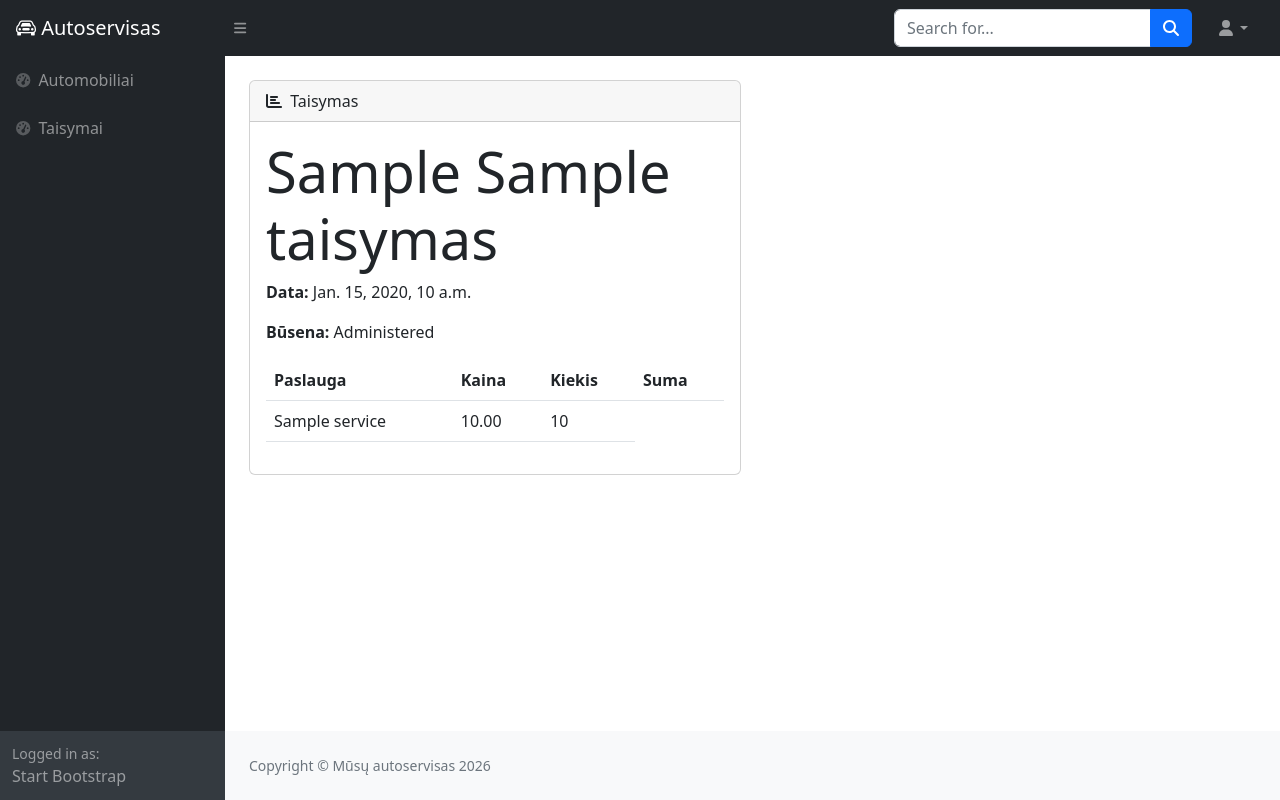
After one commit to DonatasNoreika/autoservice_20260727, a Django app: page /orders/1/ in a window 1280 px wide. The commit adds this page. Run offline with Django 5.2, Linux system fonts and the light colour scheme; tables that the repository leaves empty hold one stand-in row (values such as "Sample post"); some libraries are stand-ins or nearby versions.

Commit message:
5: +Paspaudus ant užsakymo nuorodos, būtų rodoma detali informacija apie užsakymą. Čia pat būtų matoma ir užsakymo eilučių informacija.

```diff
--- /dev/null
+++ b/mysite/autoservice/templates/order.html
@@ -0,0 +1,30 @@
+{% extends 'base.html' %}
+
+{% block title %}Taisymas{% endblock %}
+
+{% block heading %}Taisymas{% endblock %}
+
+{% block content %}
+<h1 class="display-4">{{ order.car.make }} {{ order.car.model }} taisymas</h1>
+<p><b>Data: </b>{{ order.date }}</p>
+<p><b>Būsena: </b>{{ order.get_status_display }}</p>
+<table class="table table-hover">
+    <thead>
+    <tr>
+        <th>Paslauga</th>
+        <th>Kaina</th>
+        <th>Kiekis</th>
+        <th>Suma</th>
+    </tr>
+    </thead>
+    <tbody>
+    {% for line in order.lines.all %}
+    <tr>
+        <td>{{ line.service.name }}</td>
+        <td>{{ line.service.price }}</td>
+        <td>{{ line.qty }}</td>
+    </tr>
+    {% endfor %}
+    </tbody>
+</table>
+{% endblock %}
--- a/mysite/autoservice/templates/orders.html
+++ b/mysite/autoservice/templates/orders.html
@@ -7,6 +7,6 @@
 {% block content %}
 <h1 class="display-4">Taisymai:</h1>
 {% for order in orders %}
-<p><a href="">{{ order }}</a></p>
+<p><a href="{{ order.pk }}">{{ order }}</a></p>
 {% endfor %}
 {% endblock %}
--- a/mysite/autoservice/urls.py
+++ b/mysite/autoservice/urls.py
@@ -6,4 +6,5 @@ urlpatterns = [
     path('cars/', views.cars, name="cars"),
     path('cars/<int:pk>/', views.car, name="car"),
     path('orders/', views.OrderListView.as_view(), name="orders"),
+    path('orders/<int:pk>/', views.OrderDetailView.as_view(), name="order"),
 ]
--- a/mysite/autoservice/views.py
+++ b/mysite/autoservice/views.py
@@ -32,3 +32,9 @@ class OrderListView(generic.ListView):
     model = Order
     template_name = "orders.html"
     context_object_name = "orders"
+
+
+class OrderDetailView(generic.DetailView):
+    model = Order
+    template_name = "order.html"
+    context_object_name = "order"
```
